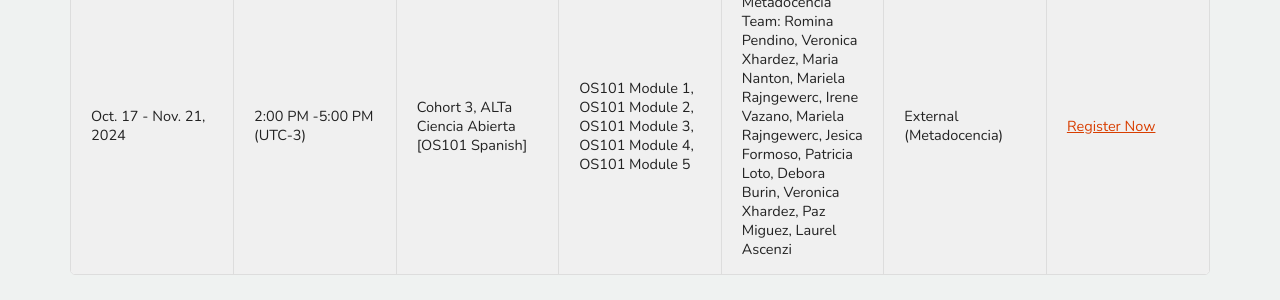
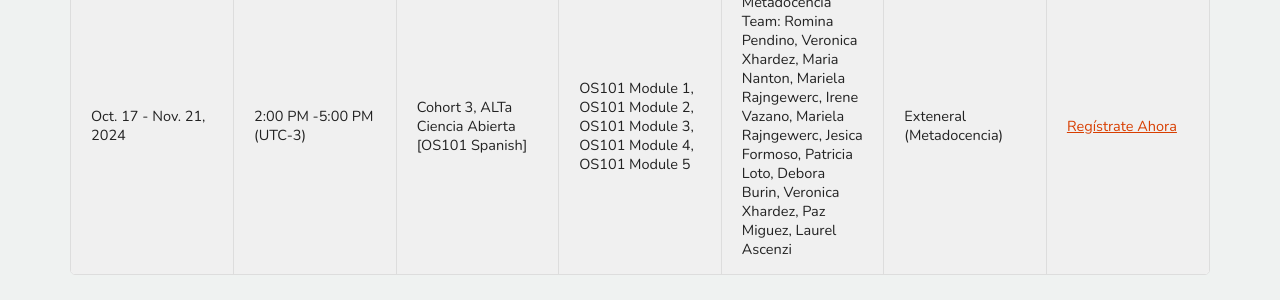
Before and after one commit to bressler1995/TOPS-Website-Front-End, a Jekyll site: the page built from pages/os101spanish.md, in a window 1280 px wide and 900 px high, scrolled down 2735 px. Shown: the part 154-454 px from the top of the window. Built offline with Jekyll 4.4.1, drawn with Linux system fonts in a browser that asks for light colours; a script that is not in the unit is left out.

Commit message:
Modify column registration type and link texts to be in Spanish

```diff
--- a/_includes/os101spanish/instructorled.html
+++ b/_includes/os101spanish/instructorled.html
@@ -93,7 +93,7 @@
                           <td>{{ row.instructor }}</td>
                           <td>
                               {% if row.regtype %}
-                                  {{ row.regtype }}
+                                Exteneral (Metadocencia)
                               {% else %}
                                   Other
                               {% endif %}
@@ -136,7 +136,7 @@
                                   {% endif %}
                                 {% endif %}
 
-                                <a class="{% if registeronclick == "yes" %}tops_workshop_link{% endif %}" href="{{ registercalculate }}" target="{{ registernewwin }}" {% if registeronclick == "yes" %}data-regtitle="{{ registertitle }}" data-regdesc="{{ registerdesc }}" data-reglink="{{ registerlink }}"{% endif %}>{{ row.register }}</a>
+                                <a class="{% if registeronclick == "yes" %}tops_workshop_link{% endif %}" href="{{ registercalculate }}" target="{{ registernewwin }}" {% if registeronclick == "yes" %}data-regtitle="{{ registertitle }}" data-regdesc="{{ registerdesc }}" data-reglink="{{ registerlink }}"{% endif %}>Regístrate Ahora</a>
                             {% else %}
                               {{ row.register }}
                             {% endif %}
```
